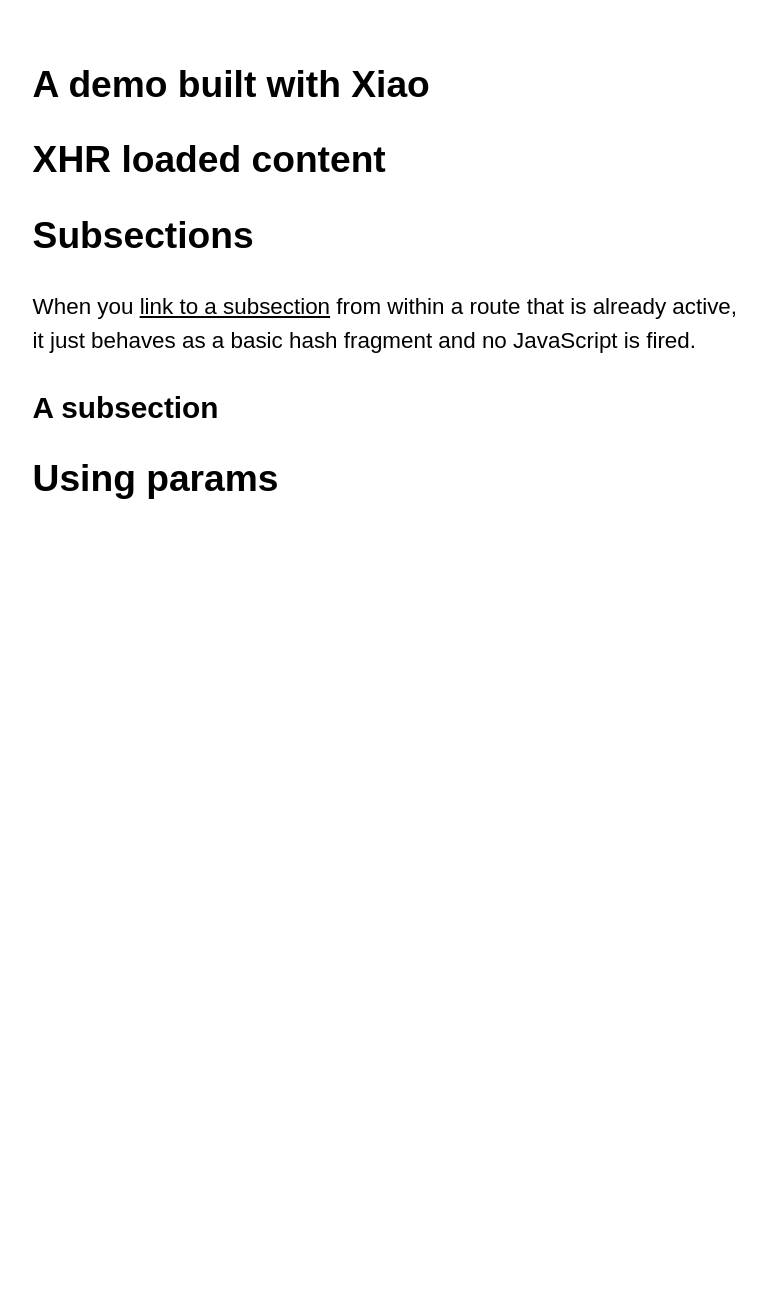
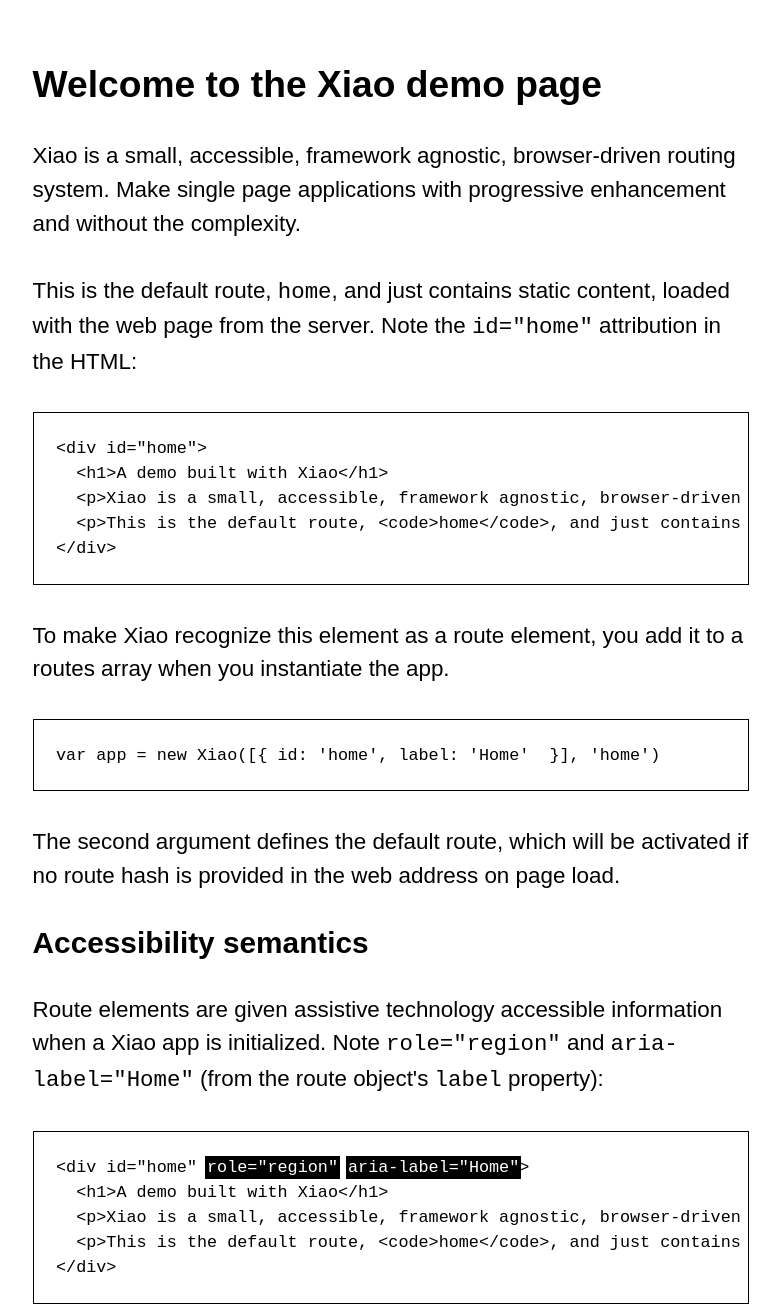
Before and after one commit to Heydon/xiao, a website: page example/index.html in a window 1280 px wide. Shown: the part 192-1499 px from the top of the page, without its empty margins (249-1029 px from the left). Before the commit the page ends 800 px from the top, so only its background shows below. Drawn offline with Linux system fonts and the light colour scheme.

Commit message:
fixed subsection reload issue

```diff
--- a/example/index.html
+++ b/example/index.html
@@ -25,15 +25,43 @@
     </header>
     <main>
       <div id="home">
-        <h1>A demo built with Xiao</h1>
+        <h1>Welcome to the Xiao demo page</h1>
+        <p>Xiao is a small, accessible, framework agnostic, browser-driven routing system. Make single page applications with progressive enhancement and without the complexity.</p>
+        <p>This is the default route, <code>home</code>, and just contains static content, loaded with the web page from the server. Note the <code>id="home"</code> attribution in the HTML:</p>
+<pre><code>&lt;div id="home">
+  &lt;h1>A demo built with Xiao&lt;/h1>
+  &lt;p>Xiao is a small, accessible, framework agnostic, browser-driven routing system. Make single page applications with progressive enhancement and without the complexity.&lt;/p>
+  &lt;p>This is the default route, &lt;code>home&lt;/code>, and just contains static content, loaded with the web page from the server. Note the &lt;code>id="home"&lt;/code> attribution in the HTML:&lt;/p>
+&lt;/div></code></pre>
+        <p>To make Xiao recognize this element as a route element, you add it to a routes array when you instantiate the app.</p>
+<pre><code>var app = new Xiao([{ id: 'home', label: 'Home'  }], 'home')</code></pre>
+        <p>The second argument defines the default route, which will be activated if no route hash is provided in the web address on page load.</p>
+        <h2>Accessibility semantics</h2>
+        <p>Route elements are given assistive technology accessible information when a Xiao app is initialized. Note <code>role="region"</code> and <code>aria-label="Home"</code> (from the route object's <code>label</code> property):</p>
+<pre><code>&lt;div id="home" <span class="hl">role="region"</span> <span class="hl">aria-label="Home"</span>>
+  &lt;h1>A demo built with Xiao&lt;/h1>
+  &lt;p>Xiao is a small, accessible, framework agnostic, browser-driven routing system. Make single page applications with progressive enhancement and without the complexity.&lt;/p>
+  &lt;p>This is the default route, &lt;code>home&lt;/code>, and just contains static content, loaded with the web page from the server. Note the &lt;code>id="home"&lt;/code> attribution in the HTML:&lt;/p>
+&lt;/div></code></pre>
+        <div id="focus-management">
+          <h2>Focus management</h2>
+          <p>Whenever the hash changes in a Xiao routed app's URL, Xiao determines if it corresponds to a route or an element inside a route. If so, it will move focus to that element. This will move keyboard users into the correct position, and elicit the announcement of accessibility information in screen readers. For example: <em>"main, region, XHR content"</em>.</p>
+          <p>Try opening developer tools, clicking <a href="#subsections">this Subsections link</a>, then entering <code>document.activeElement</code> into your console. The active element is the focused element.</p>
+        </div>
       </div>
-      <div id="xhr">
-        <h1>XHR loaded content</h1>
+      <div id="dynamic">
+        <h1>Dynamic content</h1>
       </div>
       <div id="subsections">
         <h1>Subsections</h1>
         <p>When you <a href="#a-subsection">link to a subsection</a> from within a route that is already active, it just behaves as a basic hash fragment and no JavaScript is fired.</p>
-        <h2 id="a-subsection">A subsection</h2>
+        <div id="a-subsection">
+          <h2>A subsection</h2>
+          <p>Alternatively, if you link to a subsection in a <em>different</em> route, like the <a href="#focus-management">subsection about focus management</a> on the Home page, the route is revealed, envents and methods fired, and the subsection brought into view.</p>
+          <p>Lorem ipsum dolor sit amet, consectetur adipiscing elit. Pellentesque dignissim molestie diam. Integer fermentum nisi eget vehicula tristique. Vivamus leo justo, pharetra quis euismod ac, vestibulum non neque. Ut eget est sem. Ut quis ultricies mauris. Donec mauris tortor, posuere non mi ac, accumsan rutrum sapien.</p>
+          <p>Phasellus suscipit libero blandit sapien feugiat, vel mattis velit venenatis. Aenean eu ligula viverra tellus accumsan cursus ut et lorem. Donec non laoreet ex. In vitae turpis felis. Nam sollicitudin sit amet orci et hendrerit. Nulla congue dictum finibus.</p>
+          <p>Ut ut ligula porttitor purus dictum faucibus. Aliquam suscipit dui in augue pharetra, sed pellentesque dolor fringilla. Donec ornare est eget sapien tristique rutrum. Nulla facilisi. Praesent nec euismod leo. Morbi nunc dui, rhoncus quis massa ut, mollis gravida mauris. Praesent quis nisl ut ipsum ultrices mollis. Vivamus at ex orci.</p>
+        </div>
       </div>
       <div id="params">
         <h1>Using params</h1>
@@ -52,8 +80,8 @@
             label: 'Subsections within routes'
           },
           {
-            id: 'xhr',
-            label: 'XHR content',
+            id: 'dynamic',
+            label: 'Dynamic content',
             arrived(elem, params, routes) {
 
             },
--- a/example/styles.css
+++ b/example/styles.css
@@ -90,6 +90,28 @@
   width: auto;
 }
 
+pre {
+  font-size: 0.75rem;
+  padding: 1rem;
+  overflow-x: hidden;
+  border: 1px solid;
+}
+
+.hl {
+  background: #000;
+  outline: 2px solid #000;
+  color: #fff;
+}
+
+@keyframes flash {
+  0% { color: #fff }
+  100% { color: #000 }
+}
+
+#a-subsection:target, #focus-management:target {
+  animation: flash 1s ease-in;
+}
+
 @media (max-width: 550px) {
   nav li {
     width: 50%;
--- a/xiao.js
+++ b/xiao.js
@@ -122,10 +122,10 @@
 
       var hash = idByURL(window.location.href)
 
-      if (!hash || !routeExists(hash)) {
+      if (!hash || !parentRouteExists(hash)) {
         this.reroute(defaultId)
       } else {
-        reconfigure(hash, null, null, hash)
+        reconfigure(parentRouteExists(hash), null, null, hash)
       }
     })
 
```
Also changed, not shown: README.md.
